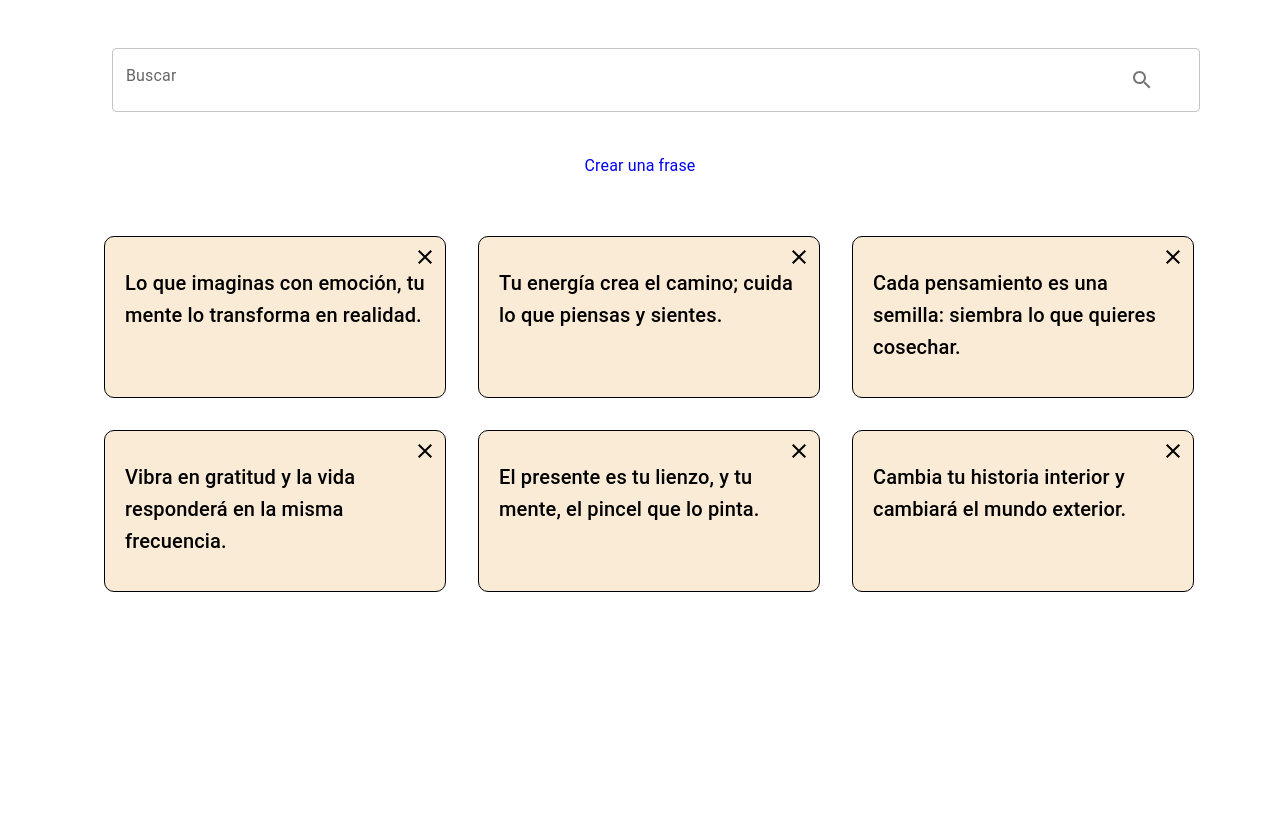
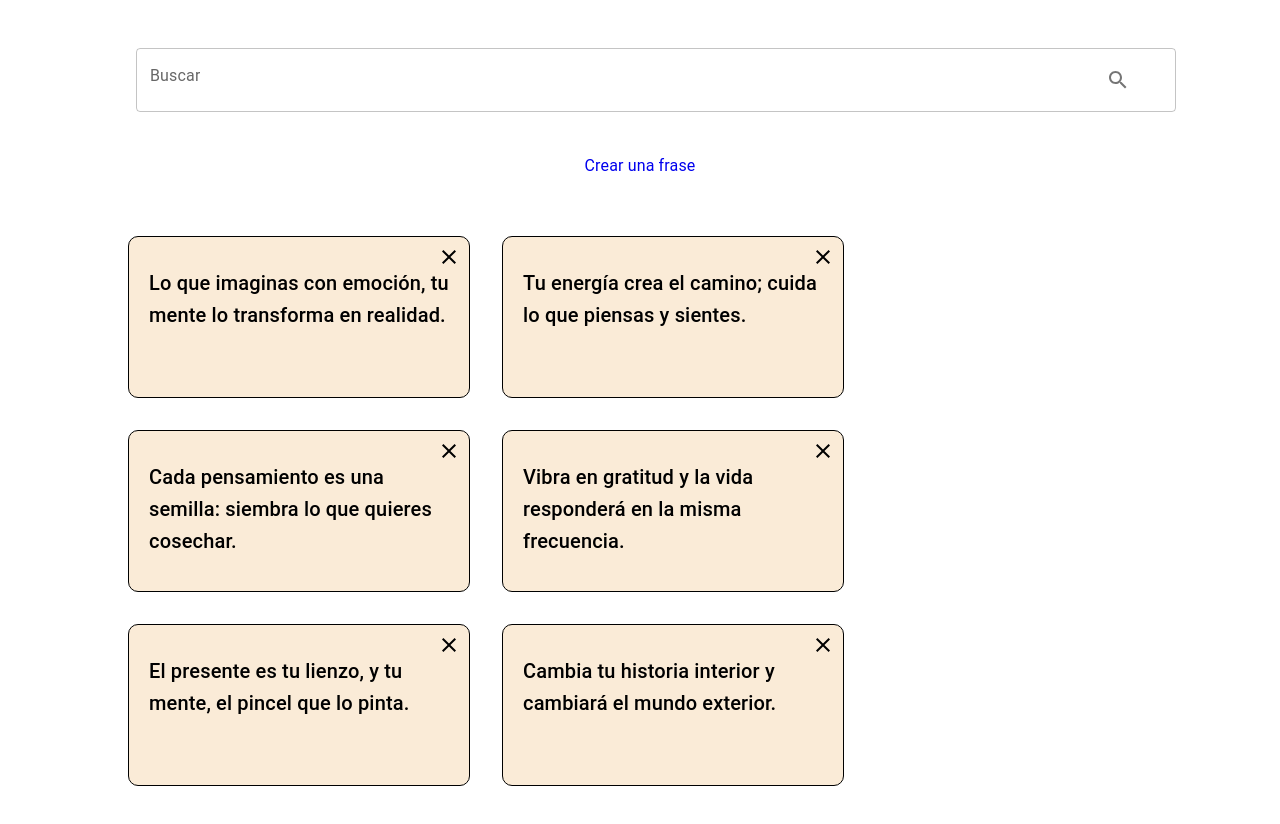
Before and after one commit to PicassoOctavio/PhrasesApp, a React (Vite) app in the folder phrases-app/: page / in a window 1280 px wide. Shown: the top 824 px of the page. Before the commit the page ends 800 px from the top, so only its background shows below. Built offline with nearby package versions, Linux system fonts and the light colour scheme.

Commit message:
Update App.tsx

```diff
--- a/phrases-app/src/App.tsx
+++ b/phrases-app/src/App.tsx
@@ -1,9 +1,10 @@
+import { Container } from "@mui/material";
 import { AppRouter } from "./router/Router";
 
 export const App = () => {
   return (
-    <>
+    <Container className="app-contianer">
       <AppRouter />
-    </>
+    </Container>
   );
 };
```
